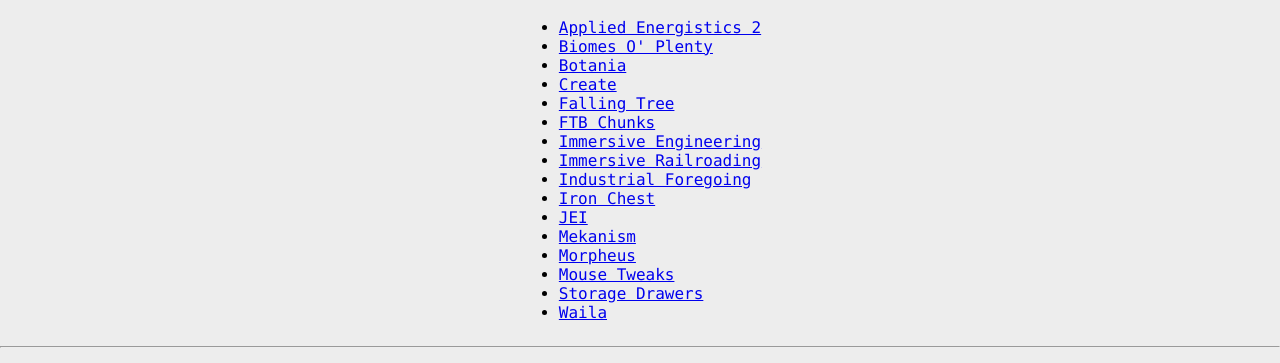
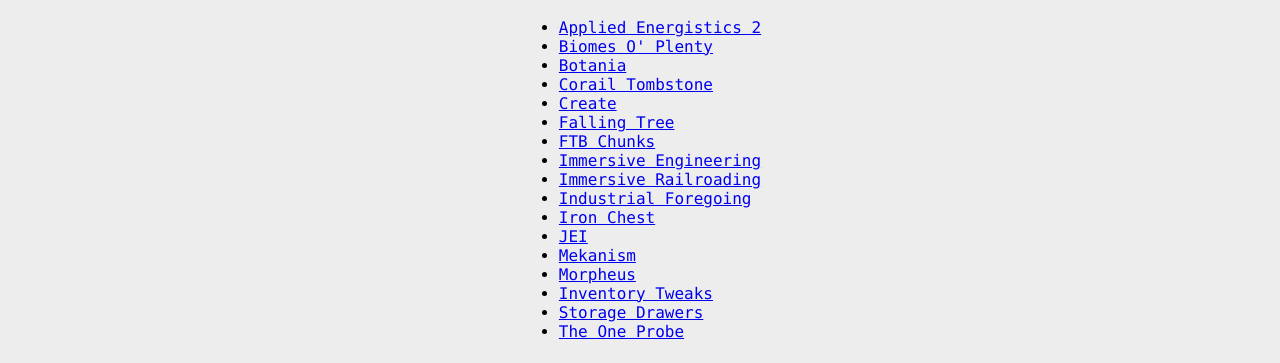
Before and after one commit to Itspuca/serverpuca, a plain HTML site: page pgs/mod.html in a window 1280 px wide. Shown: the part 202-565 px from the top of the page. Drawn offline with Linux system fonts and the light colour scheme; a web font is replaced by a local one.

Commit message:
Update mod.html

```diff
--- a/pgs/mod.html
+++ b/pgs/mod.html
@@ -32,6 +32,7 @@
           <li> <a href="#applied">Applied Energistics 2</a> </li>
           <li> <a href="#biomes">Biomes O' Plenty</a> </li>
           <li> <a href="#botania">Botania</a> </li>
+          <li> <a href="#corail">Corail Tombstone</a> </li>
           <li> <a href="#create">Create</a> </li>
           <li> <a href="#tree">Falling Tree</a> </li>
           <li> <a href="#ftb">FTB Chunks</a> </li>
@@ -42,9 +43,9 @@
           <li> <a href="#jei">JEI</a> </li>
           <li> <a href="#mekanism">Mekanism</a> </li>
           <li> <a href="#morpheus">Morpheus</a> </li>
-          <li> <a href="#mouse">Mouse Tweaks</a> </li>
+          <li> <a href="#inventory">Inventory Tweaks</a> </li>
           <li> <a href="#storage">Storage Drawers</a> </li>
-          <li> <a href="#waila">Waila</a> </li>
+          <li> <a href="#waila">The One Probe</a> </li>
         </ul>
       </div>
 <hr>
```
